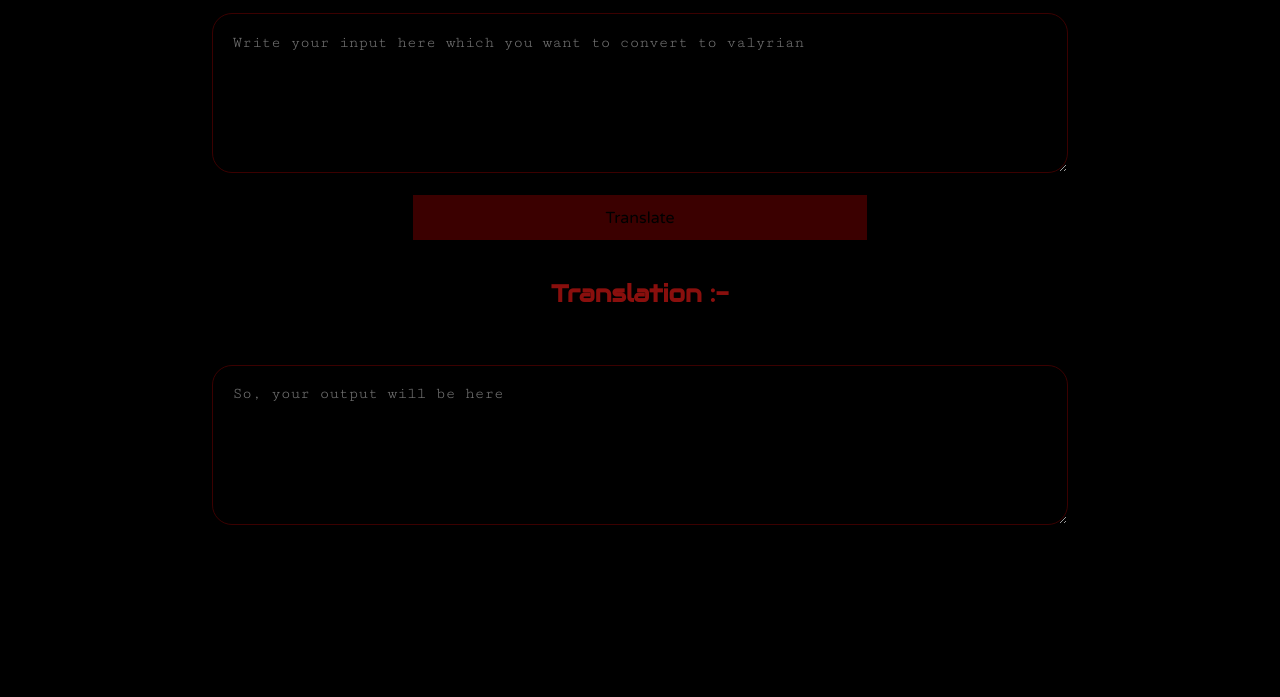
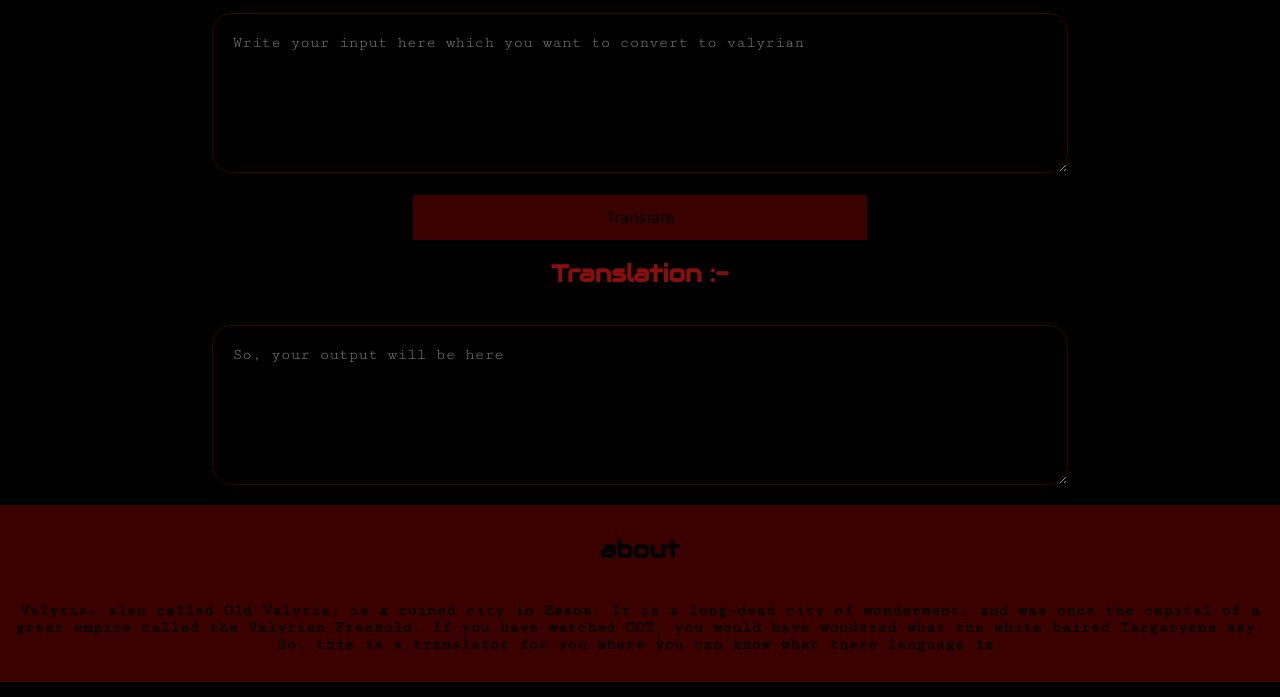
Before and after one commit to Divyank13/valyrian_translator, a plain HTML site: page index.html in a window 1280 px wide. Shown: the part 103-800 px from the top of the page. Drawn offline with Linux system fonts and the light colour scheme.

Commit message:
style: done

```diff
--- a/CSS/style.css
+++ b/CSS/style.css
@@ -37,6 +37,9 @@ body{
 textarea[name="input"]{
     margin-top: 1rem;
 }
+textarea[name="output"]{
+    margin-top: 0;
+}
 
 
 /* btn  */
@@ -56,6 +59,26 @@ textarea[name="input"]{
 h2{
     color: #890F0D;
     font-family: 'Audiowide', cursive;
+    margin: 0;
+}
+h3{
+    margin-bottom: 0;
+    margin-top: 1rem;
+    font-family: 'Audiowide', cursive;
+    font-size: 1.5rem;
+}
+h6{
+    font-family: 'Cutive Mono', monospace;
+    font-size: 1rem;
+    margin-bottom: 1rem;
+}
+
+/* footer  */
+.foot{
+    background-color: #3B0000;
+    padding: 1%;
+    margin-top: 1rem;
+    bottom: 0;
 }
 
 
```
